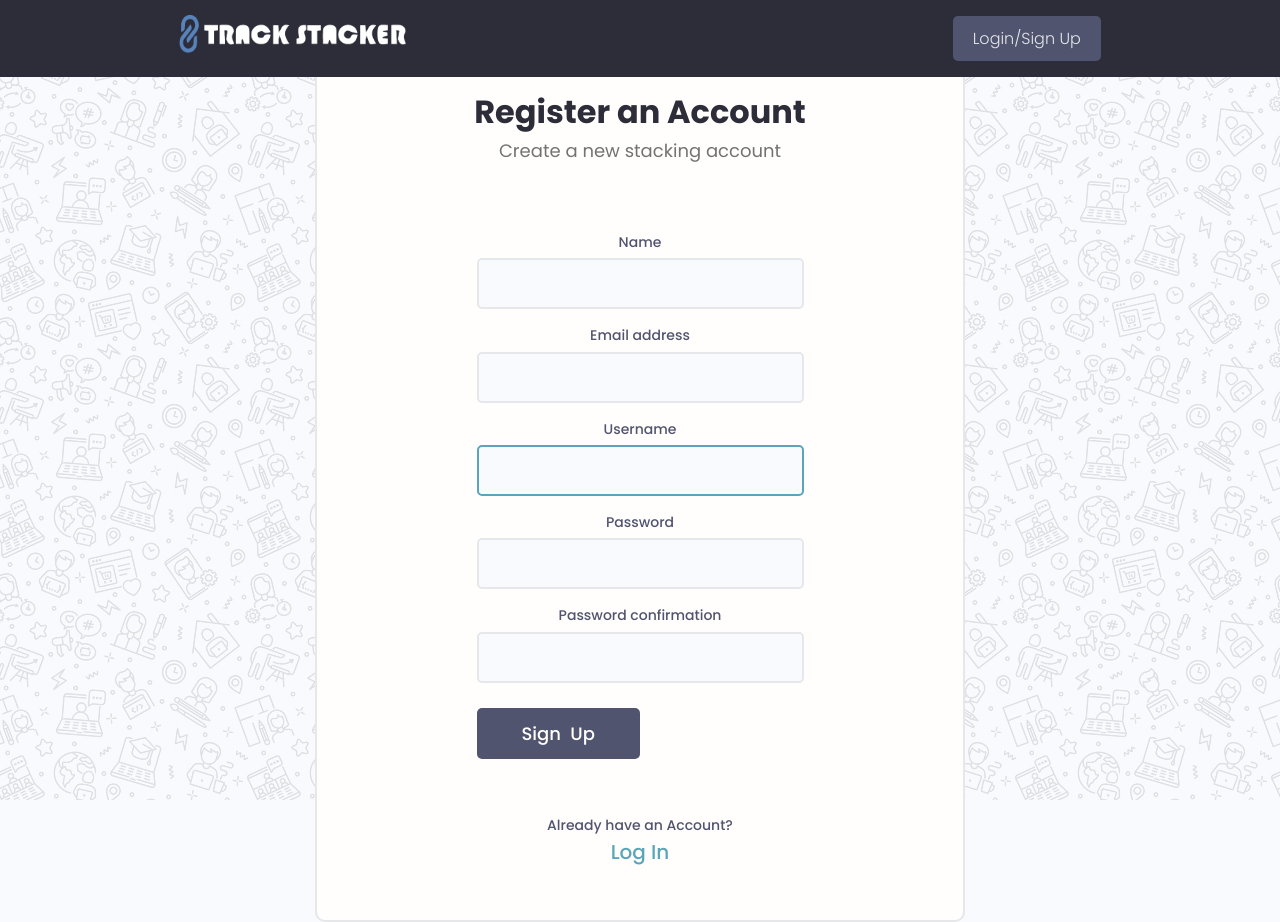
After one commit to Freedomcoding101/metals_tracker, a Django app: page /users/register-user/ in a window 1280 px wide. The commit adds this page. Run offline with Django 5.2, Linux system fonts and the light colour scheme; some libraries are stand-ins or nearby versions.

Commit message:
saving before modifying form

```diff
--- a/templates/navbar.html
+++ b/templates/navbar.html
@@ -12,11 +12,14 @@
           <div class="toggle-menu__lines"></div>
         </label>
         <ul class="header__menu">
+          {% if request.user.is_authenticated %}
           <li class="header__menuItem"><a href="{% url 'metal_page' metal_type='gold' %}">My Gold</a></li>
           <li class="header__menuItem"><a href="{% url 'metal_page' metal_type='silver' %}">My Silver</a></li>
           <li class="header__menuItem"><a href="{% url 'metal_page' metal_type='platinum' %}">My Platinum</a></li>
           <li class="header__menuItem"><a href="{% url 'updatePage' %}">Add to Stack</a></li>
-          <li class="header__menuItem"><a href="#" class="btn btn--sub">Login/Sign Up</a></li>
+          {% else %}
+          <li class="header__menuItem"><a href="{% url 'register-user' %}" class="btn btn--sub">Login/Sign Up</a></li>
+          {% endif %}
         </ul>
       </nav>
     </div>
--- a/tracker/models.py
+++ b/tracker/models.py
@@ -17,7 +17,7 @@ class Gold(models.Model):
         ('misc', 'Misc'),
     )
 
-    owner = models.OneToOneField(Profile, on_delete=models.CASCADE, default=None, null=True, blank=True)
+    owner = models.ForeignKey(Profile, on_delete=models.CASCADE, default=None, null=True, blank=True)
     metal_type = models.CharField(max_length=100, choices=METAL_TYPES, default='')
     item_type = models.CharField(max_length=100, choices=BAR_ROUND_MISC, default='')
     item_name = models.CharField(max_length=100)
@@ -51,7 +51,7 @@ class Silver(models.Model):
         ('misc', 'Misc'),
     )
 
-    owner = models.OneToOneField(Profile, on_delete=models.CASCADE, default=None, null=True, blank=True)
+    owner = models.ForeignKey(Profile, on_delete=models.CASCADE, default=None, null=True, blank=True)
     metal_type = models.CharField(max_length=100, choices=METAL_TYPES, default='')
     item_type = models.CharField(max_length=100, choices=BAR_ROUND_MISC, default='')
     item_name = models.CharField(max_length=100)
@@ -85,7 +85,7 @@ class Platinum(models.Model):
         ('misc', 'Misc'),
     )
 
-    owner = models.OneToOneField(Profile, on_delete=models.CASCADE, default=None, null=True, blank=True)
+    owner = models.ForeignKey(Profile, on_delete=models.CASCADE, default=None, null=True, blank=True)
     metal_type = models.CharField(max_length=100, choices=METAL_TYPES, default='')
     item_type = models.CharField(max_length=100, choices=BAR_ROUND_MISC, default='')
     item_name = models.CharField(max_length=100)
--- /dev/null
+++ b/users/forms.py
@@ -0,0 +1,18 @@
+from django.forms import ModelForm
+from django.contrib.auth.models import User
+from django.contrib.auth.forms import UserCreationForm
+from .models import Profile
+
+class CustomUserCreationForm(UserCreationForm):
+    class Meta:
+        model = User
+        fields = ['first_name', 'email', 'username', 'password1', 'password2']
+        labels = {
+            'first_name': 'Name',
+        }
+
+    def __init__(self,*args, **kwargs):
+        super(CustomUserCreationForm, self).__init__(*args, **kwargs)
+
+        for name, field in self.fields.items():
+            field.widget.attrs.update({'class': 'input'})
--- /dev/null
+++ b/users/templates/users/login_register.html
@@ -0,0 +1,94 @@
+{% extends 'main.html' %}
+{% load static %}
+
+{% block content %}
+
+{% if page == 'register' %}
+
+<div class="auth">
+    <div class="card">
+    <div class="auth__header text-center">
+        <!-- <a href="/">
+        <img src="{% static 'images/silver_avatar.jpg' %}" alt="icon" />
+        </a> -->
+        <h3>Register an Account</h3>
+        <p>Create a new stacking account</p>
+    </div>
+
+    <form action="{% url 'register-user' %}" method="POST" class="form auth__form">
+    {% csrf_token %}
+
+        {% for field in form %}
+        <div class="form__field">
+          <label for="formInput#text"> {{field.label}} </label>
+          {{field}}
+
+          {% for error in field.errors %}
+            <p style="color:red;">{{error}}</p>
+          {% endfor %}
+
+        </div>
+        {% endfor %}
+        <div class="auth__actions">
+          <input class="btn btn--sub btn--lg" type="submit" value="Sign  Up" />
+        </div>
+    </form>
+    <div class="auth__alternative">
+        <p>Already have an Account?</p>
+        <a href="#">Log In</a>
+    </div>
+    </div>
+</div>
+
+{% else %}
+<div class="auth">
+    <div class="card">
+      <div class="auth__header text-center">
+        <a href="/">
+          <img src="{% static 'images/icon.svg' %}" alt="icon" />
+        </a>
+        <h3>Account Login</h3>
+        <p>Hello Developer, Welcome Back!</p>
+      </div>
+
+      <form action="" method="POST" class="form auth__form">
+        {% csrf_token %}
+        <!-- Input:Username -->
+        <div class="form__field">
+          <label for="formInput#text">Username: </label>
+          <input
+            class="input input--text"
+            id="formInput#text"
+            type="text"
+            name="username"
+            placeholder="Enter your username..."
+          />
+        </div>
+
+        <!-- Input:Password -->
+        <div class="form__field">
+          <label for="formInput#password">Password: </label>
+          <input
+            class="input input--password"
+            id="formInput#passowrd"
+            type="password"
+            name="password"
+            placeholder="••••••••"
+          />
+        </div>
+        <div class="auth__actions">
+          <input class="btn btn--sub btn--lg" type="submit" value="Log In" />
+          <a href="#">Forget Password?</a>
+        </div>
+      </form>
+      <div class="auth__alternative">
+        <p>Don’t have an Account?</p>
+        <a href="{% url 'register-user' %}">Sign Up</a>
+      </div>
+    </div>
+  </div>
+
+
+{% endif %}
+
+{% endblock %}
--- a/users/urls.py
+++ b/users/urls.py
@@ -2,5 +2,6 @@ from django.urls import path
 from . import views
 
 urlpatterns = [
-    path('', views.profiles, name= "profiles")
+    path('profiles/', views.profiles, name= "profiles"),
+    path('register-user/', views.registerUser, name="register-user"),
 ]
--- a/users/views.py
+++ b/users/views.py
@@ -1,6 +1,14 @@
 from django.shortcuts import render
+from .forms import CustomUserCreationForm
 
 # Create your views here.
 
 def profiles(request):
     return render(request, 'users/profiles.html')
+
+def registerUser(request):
+    page = 'register'
+    form = CustomUserCreationForm()
+
+    context = {'page': page, 'form': form}
+    return render(request, 'users/login_register.html', context)
```
Also changed, not shown: devnotes.txt (+17 -4 lines), db.sqlite3, static/images/pattern.jpg (added), static/images/user_upload/oilfield_dill1.jpg (added), static/images/user_upload/rcs_plain_gold_TPBjoSx.png (added), tracker/migrations/0021_gold_owner_platinum_owner_silver_owner.py, tracker/signals.py (added), users/signals.py (added).
